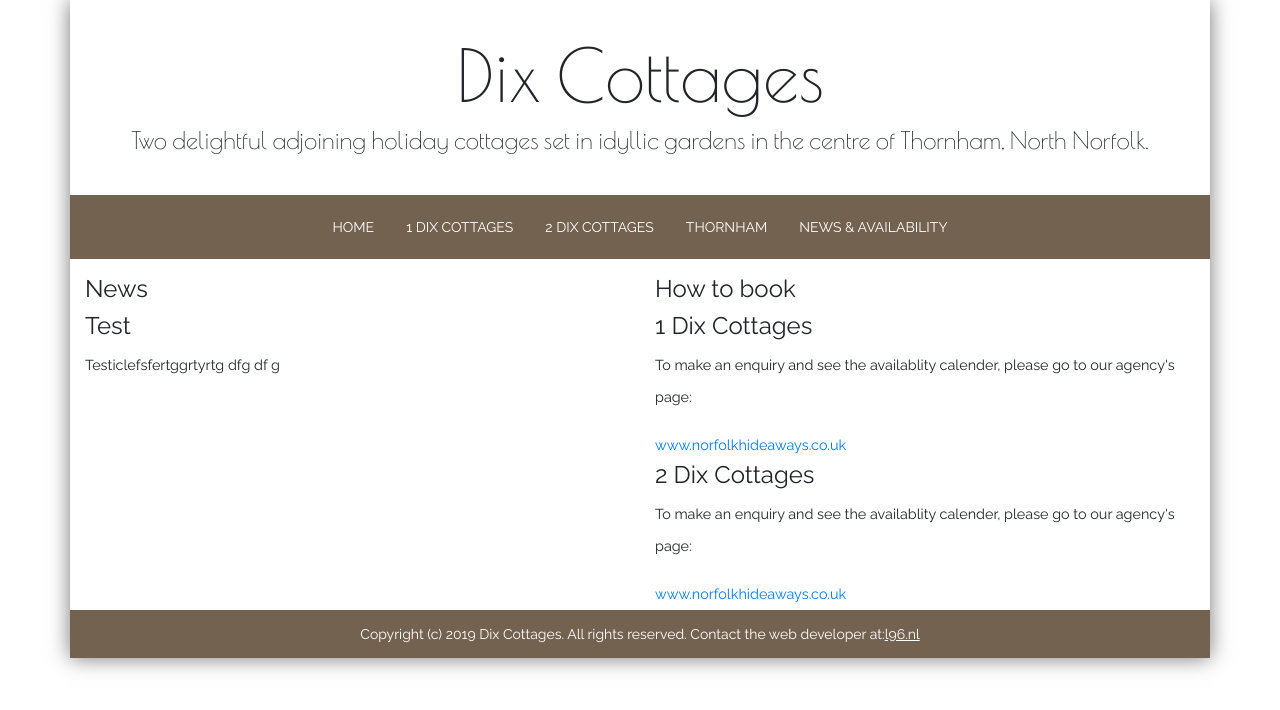
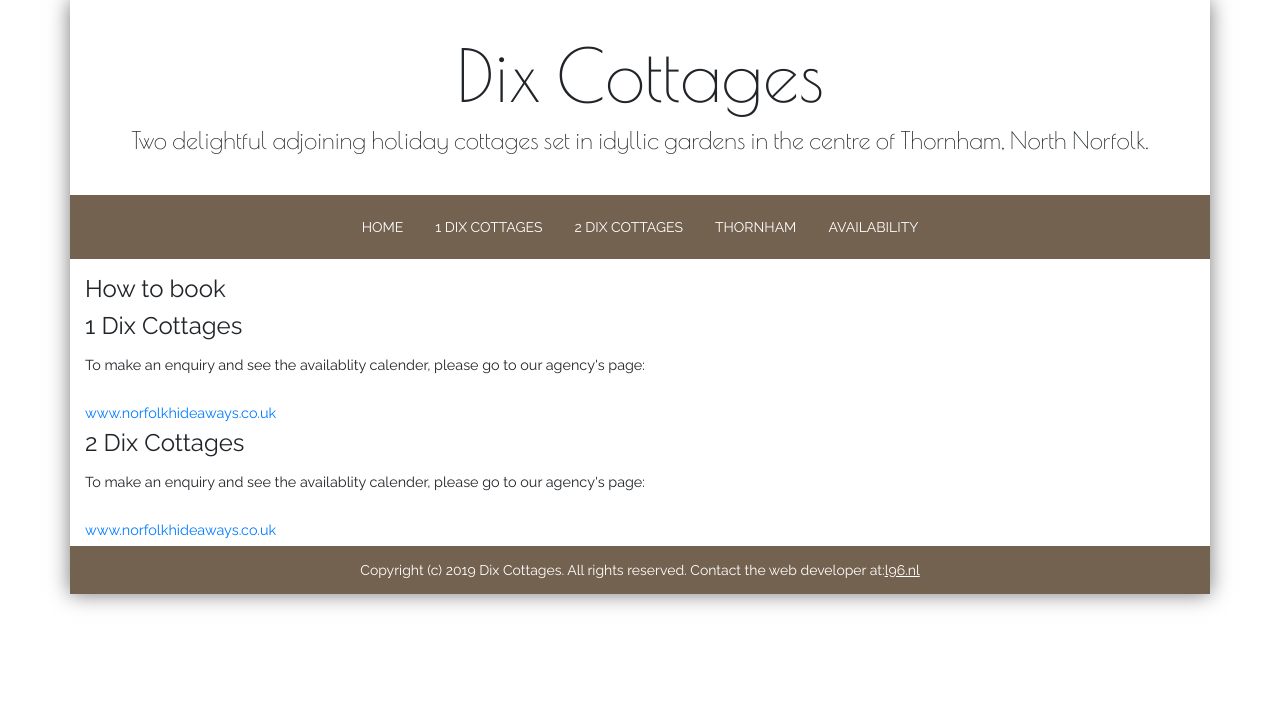
Before and after one commit to littlefinger42/dixcottages-thornham, a Gatsby site: page /availability in a window 1280 px wide. Built offline with nearby package versions, Linux system fonts and the light colour scheme; Gatsby itself is replaced by a stand-in of ours; a web font is replaced by a local one.

Commit message:
Removed news

```diff
--- a/src/components/navbar.js
+++ b/src/components/navbar.js
@@ -71,7 +71,7 @@ export default () => (
         <LinkStyled to="/thornham/">Thornham</LinkStyled>
       </NavItemStyled>
       <NavItemStyled>
-        <LinkStyled to="/availability/">News &amp; Availability</LinkStyled>
+        <LinkStyled to="/availability/">Availability</LinkStyled>
       </NavItemStyled>
     </NavbarCollapseStyled>
   </NavbarStyled>
--- a/src/pages/availability.js
+++ b/src/pages/availability.js
@@ -15,7 +15,7 @@ const AvailabilityPage = ({
   return (
     <Layout>
       <Row>
-        <Col md={{ order: 2 }} className="mt-3">
+        <Col className="mt-3">
           <div className="page-header">
             <h3>How to book</h3>
           </div>
@@ -42,10 +42,10 @@ const AvailabilityPage = ({
             www.norfolkhideaways.co.uk
           </a>
         </Col>
-        <Col md={6} className="mt-3">
+        {/* <Col md={6} className="mt-3">
           <h3>News</h3>
           <ul className="list-unstyled">{Posts}</ul>
-        </Col>
+        </Col> */}
       </Row>
     </Layout>
   )
```
